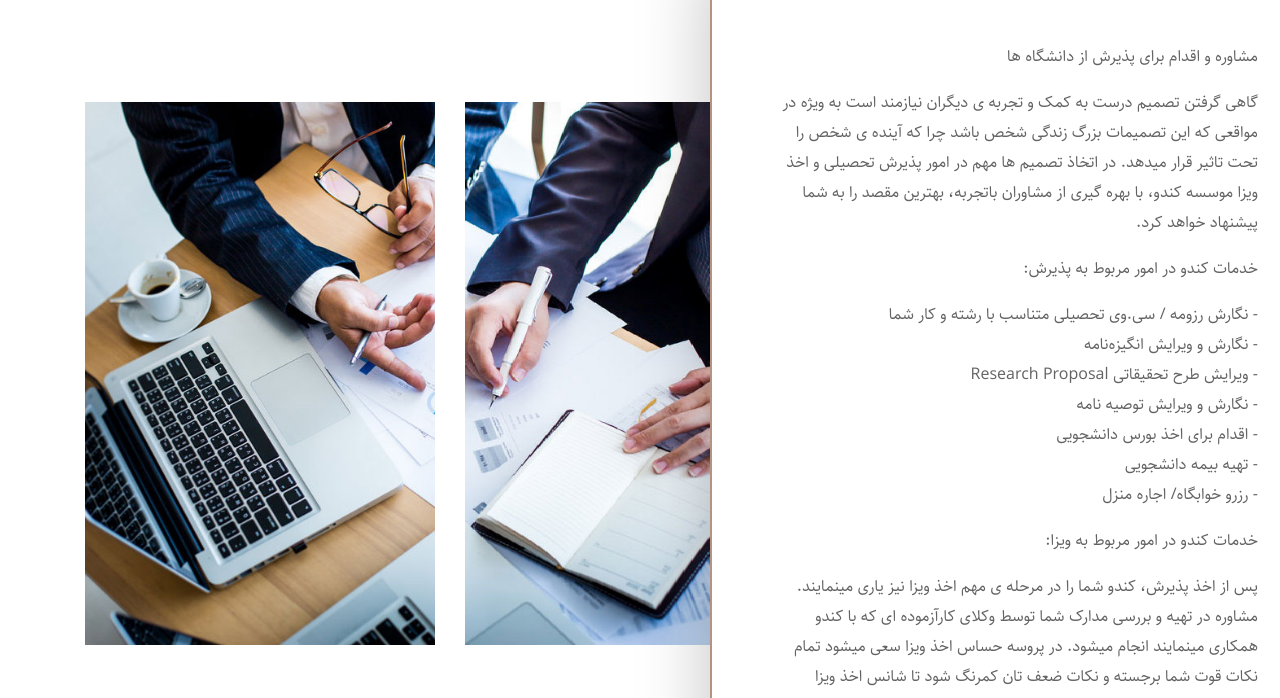
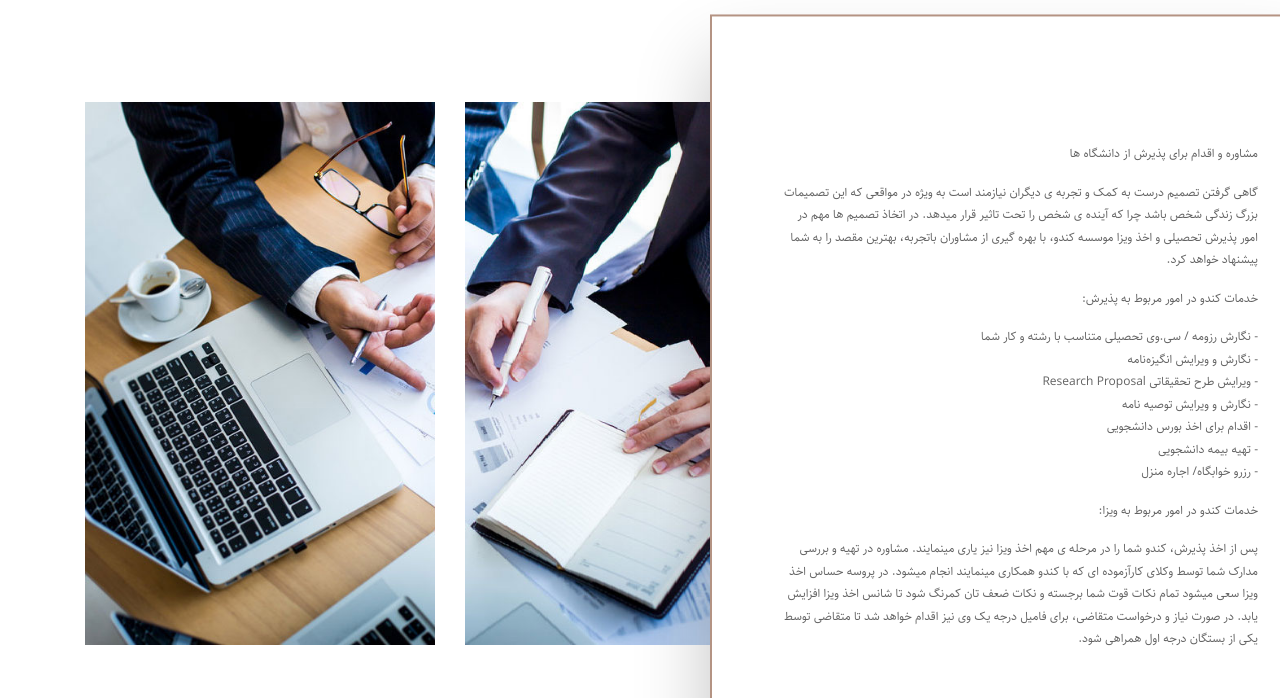
Before and after one commit to YucatanTeam/cdsapply.com, a plain HTML site: page index.html in a window 1280 px wide. Shown: the part 888-1586 px from the top of the page. Drawn offline with nearby package versions, Linux system fonts and the light colour scheme; no server answers.

Commit message:
update font size of services content

```diff
--- a/index.html
+++ b/index.html
@@ -379,13 +379,15 @@
 
                         <div class="intro_text text-right mt-0" dir="rtl">
 
-                                <p>
+                                <p style="font-size: 12px;">
                                     مشاوره و اقدام برای پذیرش از دانشگاه ها
-                                <p>
+                                </p>
+
+                                <p style="font-size: 12px;">
                                     گاهی گرفتن تصمیم درست به کمک و تجربه ی دیگران نیازمند است به ویژه در مواقعی که این تصمیمات بزرگ زندگی شخص باشد چرا که آینده ی شخص را تحت تاثیر قرار میدهد. در اتخاذ تصمیم ها مهم در امور پذیرش تحصیلی و اخذ ویزا موسسه کندو، با بهره گیری از مشاوران باتجربه، بهترین مقصد را به شما پیشنهاد خواهد کرد.
                                 </p>
-                                <p> خدمات کندو در امور مربوط به پذیرش:</p>
-                                <p>
+                                <p style="font-size: 12px;"> خدمات کندو در امور مربوط به پذیرش:</p>
+                                <p style="font-size: 12px;">
                                     - نگارش رزومه / سی.وی تحصیلی متناسب با رشته و کار شما <br>
                                     - نگارش و ویرایش انگیزه‌نامه <br>
                                     - ویرایش طرح تحقیقاتی Research Proposal <br>
@@ -395,9 +397,9 @@
                                     - رزرو خوابگاه/ اجاره منزل <br>
                                 </p>
 
-                                <p>  خدمات کندو در امور مربوط به ویزا: </p>
+                                <p style="font-size: 12px;">  خدمات کندو در امور مربوط به ویزا: </p>
 
-                                <p>
+                                <p style="font-size: 12px;">
                                     پس از اخذ پذیرش، کندو شما را در مرحله ی مهم اخذ ویزا نیز یاری مینمایند. مشاوره در تهیه و بررسی مدارک شما توسط وکلای کارآزموده ای که با کندو همکاری مینمایند انجام میشود. در پروسه حساس اخذ ویزا سعی میشود تمام نکات قوت شما برجسته و نکات ضعف تان کمرنگ شود تا شانس اخذ ویزا افزایش یابد. در صورت نیاز و درخواست متقاضی، برای فامیل درجه یک وی نیز اقدام خواهد شد تا متقاضی توسط یکی از بستگان درجه اول همراهی شود.
                                 </p>
                         </div>
```
